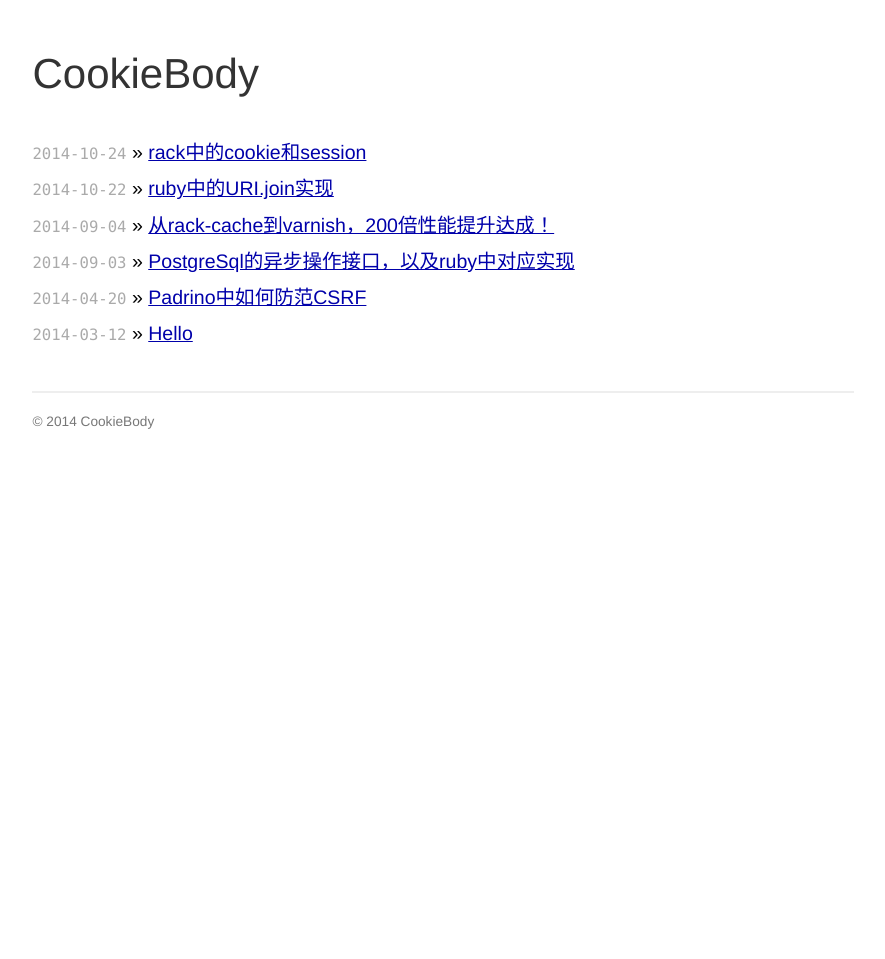
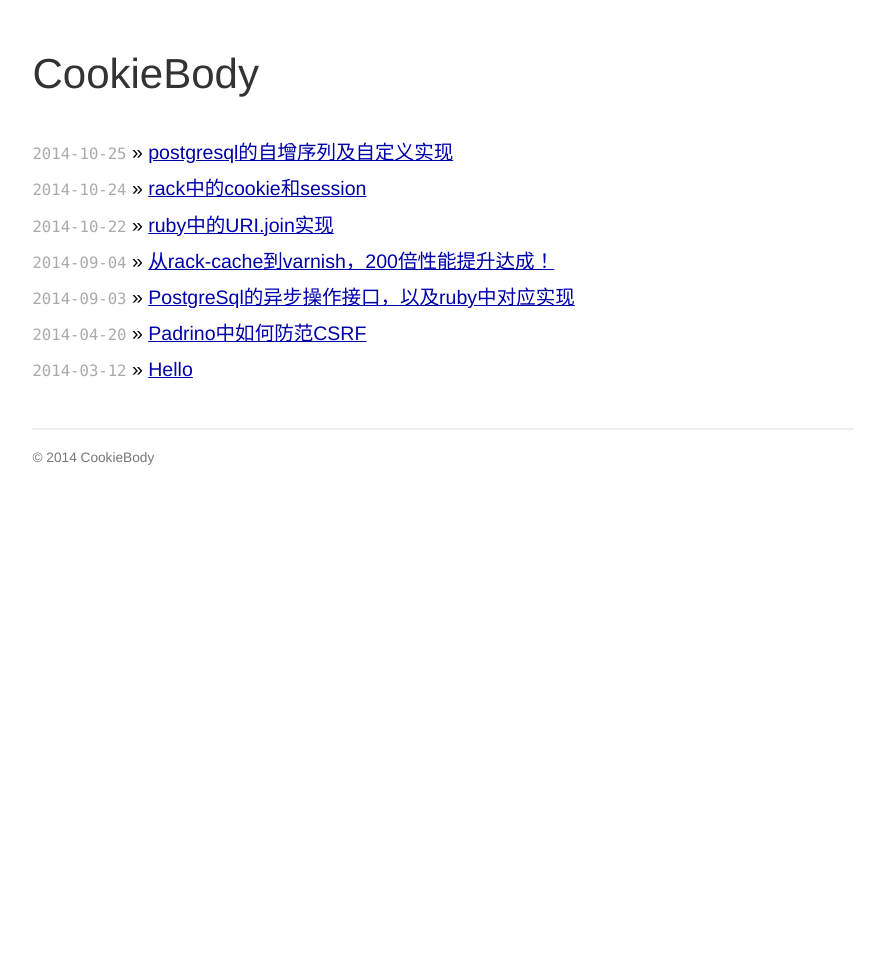
Before and after one commit to cookiebody/cookiebody.github.io, a Jekyll site: the page built from index.html, in a window 1280 px wide. Shown: the whole page, without its empty margins (197-1082 px from the left). Built offline with Jekyll 4.4.1, drawn with Linux system fonts in a browser that asks for light colours; Markdown is read by kramdown in place of the engine named in the settings; the list of posts is cut into pages by our own code; part of the change alters nothing that is shown.

Commit message:
new post

```diff
--- a/_config.yml
+++ b/_config.yml
@@ -2,5 +2,5 @@ url: https://raw.githubusercontent.com/cookiebody/cookiebody.github.io/master
 name: CookieBody
 markdown: redcarpet
 pygments: true
-paginate: 7
+paginate: 12
 paginate_path: "page:num"
--- /dev/null
+++ b/_posts/2014-10-25-about-nextval-and-howto-make-your-own.md
@@ -0,0 +1,77 @@
+---
+layout: post
+title: "postgresql的自增序列及自定义实现"
+date: 2014-10-25 21:05:00
+---
+自增序列，在关系型数据库中，常用来做主键。在postgresql中，自增序列有两种类型：serial和bigserial，都是从1开始计数，serial是4字节，bigserial是8字节。
+
+
+如果有个名为User的model，它的id字段是serial类型，在[sequel](https://github.com/jeremyevans/sequel)中可以这么代码：
+
+
+{% highlight ruby %}
+DB.transaction do
+  user = User.new(:name => 'tom')
+  user.save
+  friend = Friend.new(:uid => user.id)
+  friend.save
+end
+{% endhighlight %}
+
+
+在上面的示例代码中，事务还没提交，就可以取到自增的id值。为什么是这样？
+
+
+原因是postgresql中的自增函数[netxval](http://www.postgresql.org/docs/9.4/static/functions-sequence.html)，不受事务影响：
+
+> Important: To avoid blocking concurrent transactions that obtain numbers from the same sequence, a nextval operation is never rolled back; that is, once a value has >been fetched it is considered used, even if the transaction that did the nextval later aborts. This means that aborted transactions might leave unused "holes" in the >sequence of assigned values.
+
+
+如果不用系统自带的自增类型，而是实现自定义的自增逻辑，要怎么做？
+
+
+首先，我们需要一个表key_gen，来记录自增序列的值：
+
+
+{% highlight ruby %}
+CREATE TABLE key_gen
+(
+  -- 唯一标识
+  unique_id character varying(255) NOT NULL,
+  -- 下次使用的序列值
+  next_key integer NOT NULL DEFAULT 1,
+  CONSTRAINT key_gen_pkey PRIMARY KEY (unique_id)
+)
+{% endhighlight %}
+
+
+再写个函数nextkey实现取自增的值：
+
+
+{% highlight ruby %}
+CREATE OR REPLACE FUNCTION gen_key(uid text)
+  RETURNS record AS
+$BODY$
+DECLARE
+  res_key integer;
+  ret RECORD;
+BEGIN
+  SELECT INTO res_key
+            next_key
+  FROM "key_gen" WHERE ("unique_id" = $1) LIMIT 1 FOR UPDATE;
+  UPDATE "key_gen" set "next_key" = ("next_key" + 1) WHERE ("id" = $1);
+  ret := (res_key);
+  RETURN ret;
+  COMMIT;
+END;
+$BODY$
+{% endhighlight %}
+
+
+上面的nextkey实现中，有两个地方需要注意：
+
+* SELECT...FOR UPDATE会开启独占的行索，直到本次事务提交，才会释放
+* COMMIT会提交本次事务，使得函数本身执行，不受外部的事务影响
+
+
+在上面逻辑的基础上，可以实现不同类型的自增，比如加字母前缀，自增的值不为1等。
--- a/css/syntax.css
+++ b/css/syntax.css
@@ -58,3 +58,11 @@
 .highlight .vg { color: #008080 } /* Name.Variable.Global */
 .highlight .vi { color: #008080 } /* Name.Variable.Instance */
 .highlight .il { color: #009999 } /* Literal.Number.Integer.Long */
+blockquote {
+  border-left: 4px solid #dddddd;
+  padding: 0 15px;
+  color: #777777; }
+  blockquote > :first-child {
+    margin-top: 0; }
+  blockquote > :last-child {
+    margin-bottom: 0; }
--- a/index.html
+++ b/index.html
@@ -15,9 +15,9 @@ title: 首页
 {% if paginator.total_pages > 1 %}
 <div class="pagination">
   {% if paginator.previous_page %}
-    <a href="{{ paginator.previous_page_path | prepend: site.baseurl | replace: '//', '/' }}">&laquo; 左翻</a>
+    <a href="{{ paginator.previous_page_path | prepend: site.baseurl | replace: '//', '/' }}">&laquo; 新的</a>
   {% else %}
-    <span>&laquo; 左翻</span>
+    <span>&laquo; 新的</span>
   {% endif %}
 
   {% for page in (1..paginator.total_pages) %}
@@ -31,9 +31,9 @@ title: 首页
   {% endfor %}
 
   {% if paginator.next_page %}
-    <a href="{{ paginator.next_page_path | prepend: site.baseurl | replace: '//', '/' }}">右翻 &raquo;</a>
+    <a href="{{ paginator.next_page_path | prepend: site.baseurl | replace: '//', '/' }}">旧的 &raquo;</a>
   {% else %}
-    <span>右翻 &raquo;</span>
+    <span>旧的 &raquo;</span>
   {% endif %}
 </div>
 {% endif %}
```
